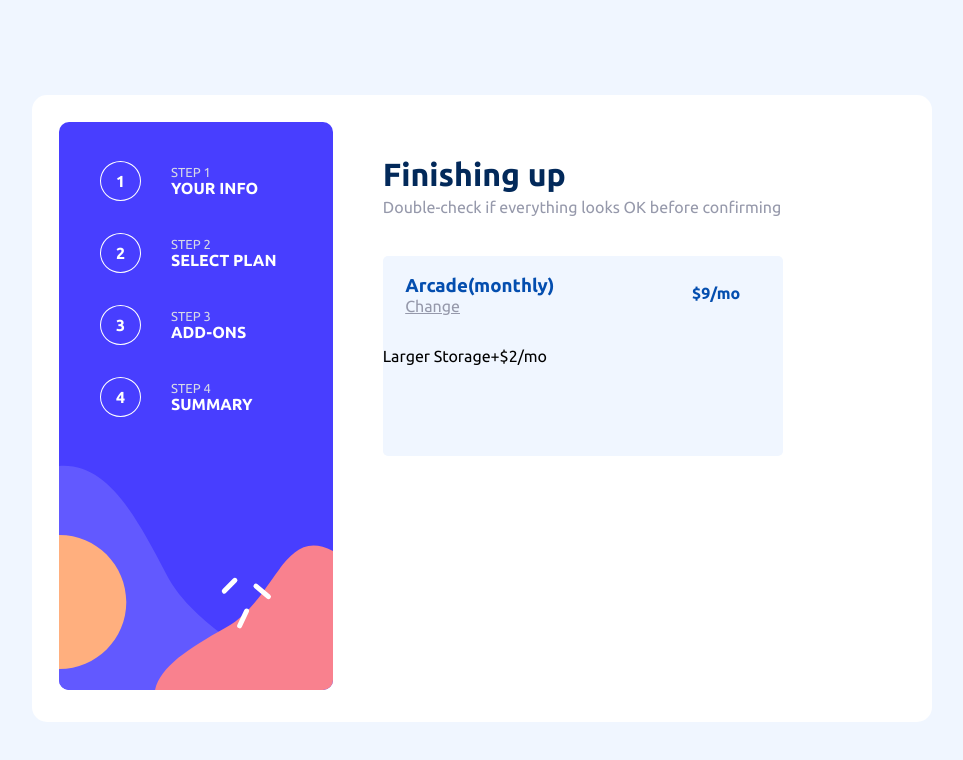
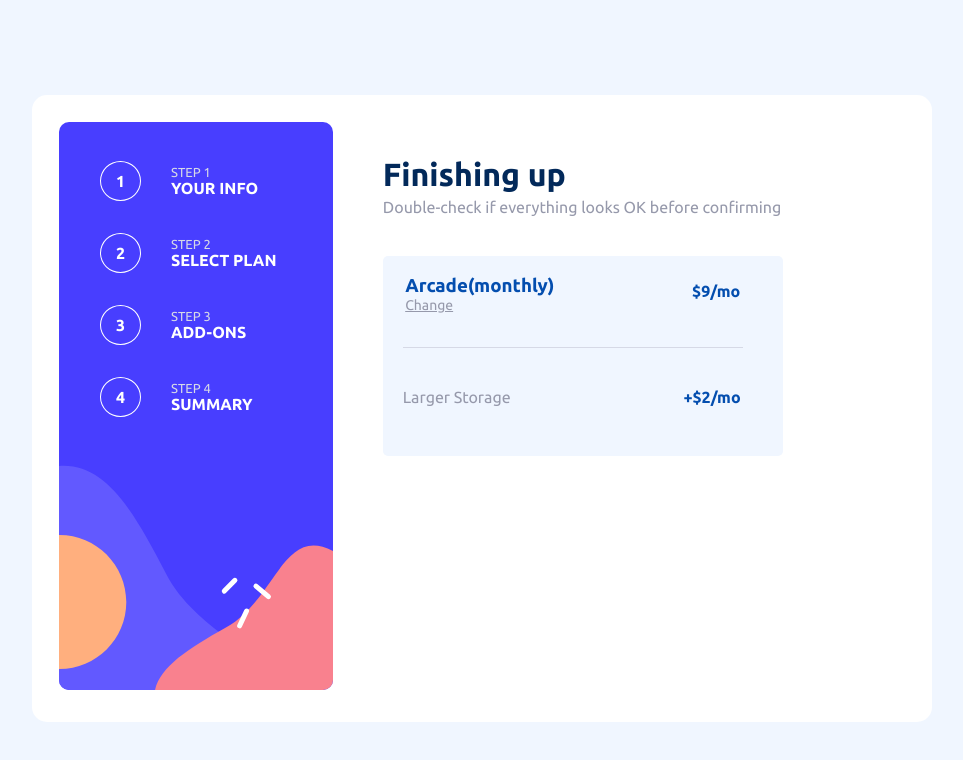
Before and after one commit to ArthurVRoost/ProjetState, a React (Vite) app: page / in a window 1280 px wide. Shown: the top 760 px of the page, without its empty margins (229-1192 px from the left). Built offline with nearby package versions, Linux system fonts and the light colour scheme.

Commit message:
div 2 finish

```diff
--- a/src/Components/finish/finish.css
+++ b/src/Components/finish/finish.css
@@ -9,9 +9,7 @@
     align-items: center;
 
 }
-.finishDiv2Div2{
-    display: flex;
-}
+
 .finishDiv2{
     width: 400px;
     background-color:hsl(217, 100%, 97%) ;
@@ -30,9 +28,31 @@
     text-decoration: underline;
     margin-top: 0;
     cursor: pointer;
+    font-size: 14px;
 }
 .finishDiv2Div1P{
     margin-left: 40%;
     color: hsl(214, 96%, 35%) ;
     font-weight: bold;
 }
+.finishDiv2Div2{
+    display: flex;
+    gap: 30px;
+}
+.finishDiv2Div2{
+    margin-top: 5%;
+    border-top: 1px solid hsl(229, 24%, 87%);
+    margin-left: 5%;
+    margin-right: 10%;
+}
+
+.finishDiv2Div2P1{
+    color:hsl(231, 11%, 63%) ;
+    margin-top: 12%;
+}
+.finishDiv2Div2P2{
+    color: hsl(214, 96%, 35%);
+    font-weight: bold;
+    margin-left: 42%;
+    margin-top: 12%;
+}
```
